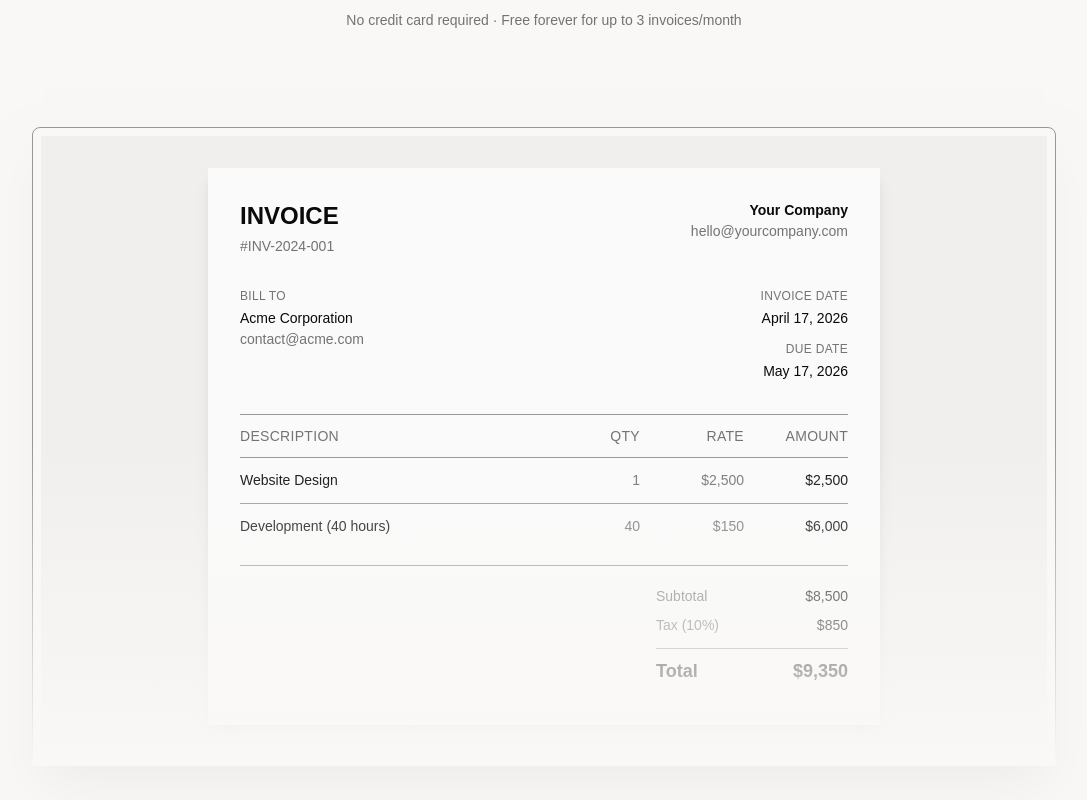
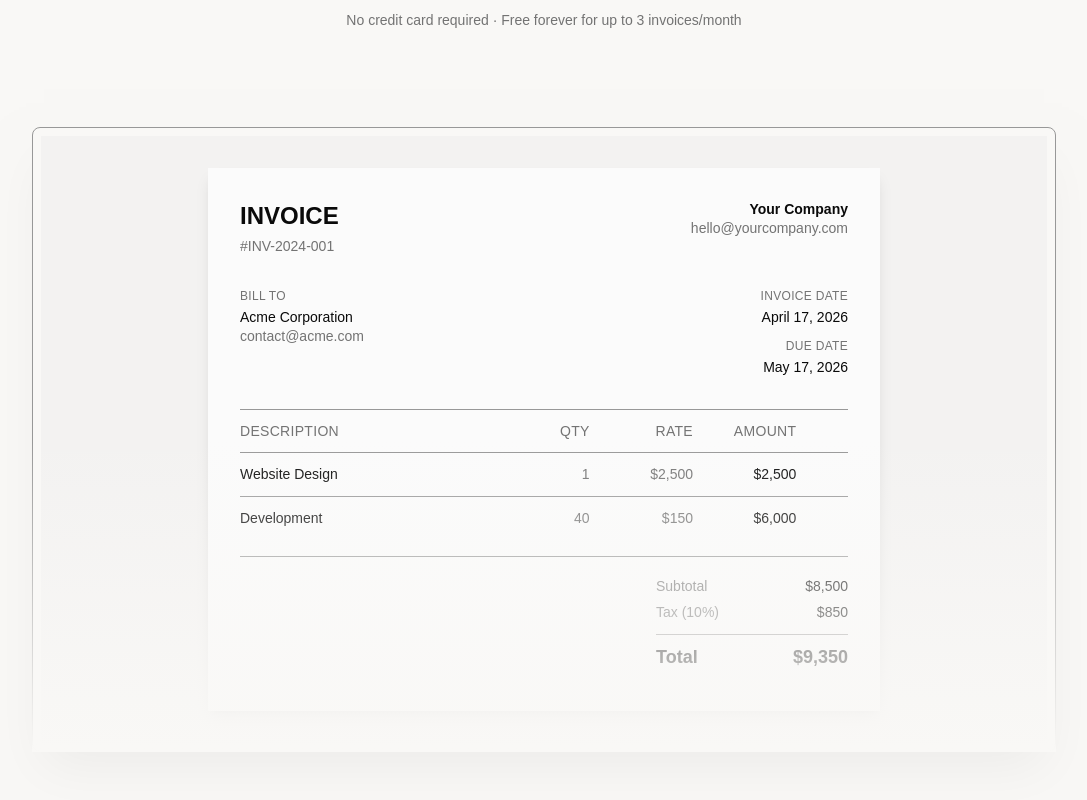
Before and after one commit to Builtbyjb/ihod, a React (Vite) app in the folder apps/web/: page / in a window 1280 px wide. Shown: the part 460-1260 px from the top of the page, without its empty margins (96-1183 px from the left). Built offline with nearby package versions, Linux system fonts and the light colour scheme; no server answers.

Commit message:
cleanup landing page invoice preview

```diff
--- a/apps/web/src/components/landing/Hero.tsx
+++ b/apps/web/src/components/landing/Hero.tsx
@@ -42,7 +42,7 @@ export default function Hero() {
           <div className="relative mx-auto max-w-5xl">
             <div className="absolute inset-0 bg-linear-to-t from-background via-transparent to-transparent z-10 pointer-events-none" />
             <div className="rounded-lg border border-border bg-card p-2 shadow-2xl shadow-primary/5">
-              <div className="bg-muted/50 p-6 lg:p-8">
+              <div className="bg-muted/40 sm:p-6 lg:p-8">
                 <InvoicePreview />
               </div>
             </div>
@@ -55,7 +55,7 @@ export default function Hero() {
 
 function InvoicePreview() {
   return (
-    <div className="bg-white/70 shadow-lg p-8 max-w-2xl mx-auto">
+    <div className="bg-white/70 text-xs shadow-lg p-4 sm:p-8 max-w-2xl mx-auto">
       <div className="flex justify-between items-start mb-8">
         <div>
           <h3 className="text-2xl font-bold text-foreground">INVOICE</h3>
@@ -82,23 +82,23 @@ function InvoicePreview() {
       </div>
 
       <div className="border-t border-border">
-        <div className="grid grid-cols-12 gap-4 py-3 text-xs uppercase tracking-wide text-muted-foreground">
-          <div className="col-span-6">Description</div>
+        <div className="grid grid-cols-12 gap-3 py-3 text-xs uppercase tracking-wide text-muted-foreground">
+          <div className="col-span-5">Description</div>
           <div className="col-span-2 text-right">Qty</div>
           <div className="col-span-2 text-right">Rate</div>
           <div className="col-span-2 text-right">Amount</div>
         </div>
-        <div className="grid grid-cols-12 gap-4 py-3 border-t border-border">
-          <div className="col-span-6 text-foreground">Website Design</div>
+        <div className="grid grid-cols-12 gap-3 py-3 border-t border-border">
+          <div className="col-span-5 text-foreground">Website Design</div>
           <div className="col-span-2 text-right text-muted-foreground">1</div>
           <div className="col-span-2 text-right text-muted-foreground">$2,500</div>
-          <div className="col-span-2 text-right font-medium text-foreground">$2,500</div>
+          <div className="col-span-2 text-right font-medium text-foreground ml-2">$2,500</div>
         </div>
-        <div className="grid grid-cols-12 gap-4 py-3 border-t border-border">
-          <div className="col-span-6 text-foreground">Development (40 hours)</div>
+        <div className="grid grid-cols-12 gap-3 py-3 border-t border-border">
+          <div className="col-span-5 text-foreground">Development</div>
           <div className="col-span-2 text-right text-muted-foreground">40</div>
           <div className="col-span-2 text-right text-muted-foreground">$150</div>
-          <div className="col-span-2 text-right font-medium text-foreground">$6,000</div>
+          <div className="col-span-2 text-right font-medium text-foreground ml-2">$6,000</div>
         </div>
       </div>
 
```
Also changed, not shown: 1 other file (tests, documents, lock files or other folders).
